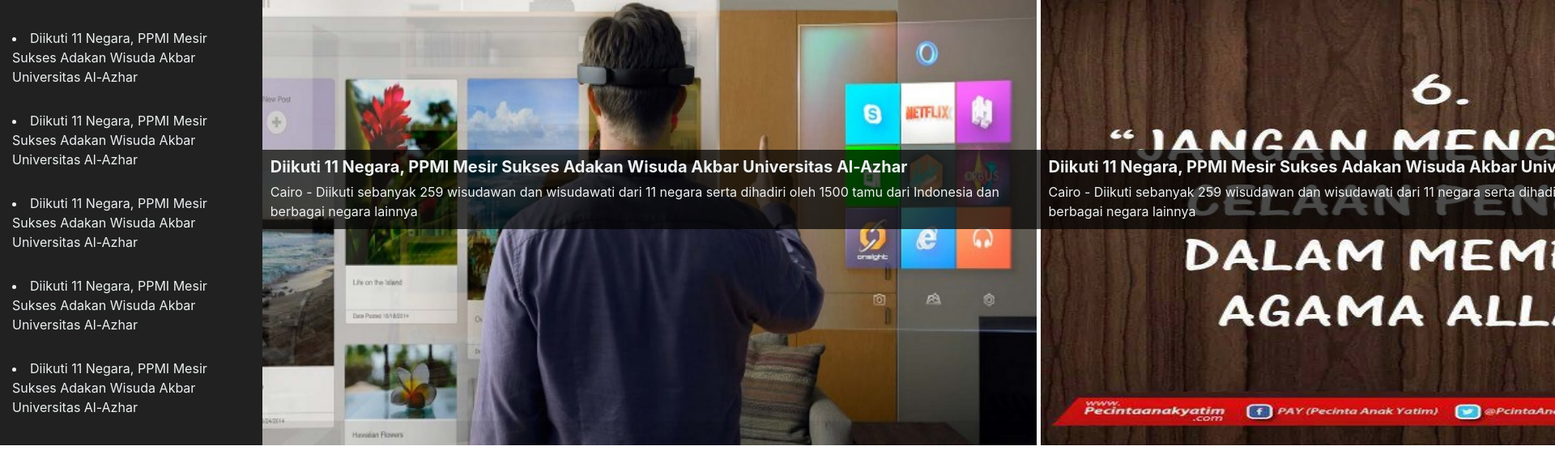
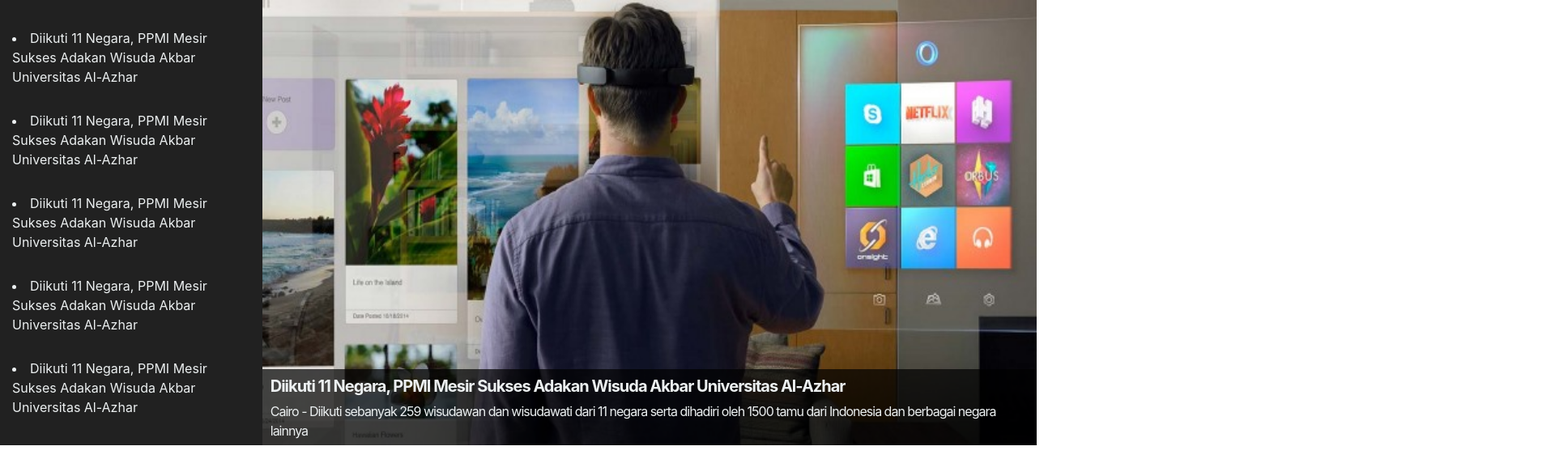
Before and after one commit to capt4ce/story_slider, a plain HTML site: page index.html in a window 1280 px wide. Shown: the top 588 px of the page at 81% size, 1920 px wide, since content can reach past the window. Drawn offline with Linux system fonts and the light colour scheme.

Commit message:
slides work

```diff
--- a/index.html
+++ b/index.html
@@ -53,6 +53,9 @@
 
         #slider-main>ul>li {
             display: inline;
+            margin: 0;
+            padding: 0;
+            letter-spacing: -1px
         }
 
         #slider-list {
@@ -75,6 +78,7 @@
             margin: auto;
             width: 100%;
             height: 100%;
+            vertical-align: initial;
         }
 
         .slider-description {
@@ -109,21 +113,25 @@
             {
                 title: 'Diikuti 11 Negara, PPMI Mesir Sukses Adakan Wisuda Akbar Universitas Al-Azhar',
                 description: 'Cairo - Diikuti sebanyak 259 wisudawan dan wisudawati dari 11 negara serta dihadiri oleh 1500 tamu dari Indonesia dan berbagai negara lainnya',
+                articleURL: '/post1',
                 imgURL: './images/1.jpg'
             },
             {
                 title: 'Diikuti 11 Negara, PPMI Mesir Sukses Adakan Wisuda Akbar Universitas Al-Azhar',
                 description: 'Cairo - Diikuti sebanyak 259 wisudawan dan wisudawati dari 11 negara serta dihadiri oleh 1500 tamu dari Indonesia dan berbagai negara lainnya',
+                articleURL: '/post1',
                 imgURL: './images/2.jpg'
             },
             {
                 title: 'Diikuti 11 Negara, PPMI Mesir Sukses Adakan Wisuda Akbar Universitas Al-Azhar',
                 description: 'Cairo - Diikuti sebanyak 259 wisudawan dan wisudawati dari 11 negara serta dihadiri oleh 1500 tamu dari Indonesia dan berbagai negara lainnya',
+                articleURL: '/post1',
                 imgURL: './images/3.jpg'
             },
             {
                 title: 'Diikuti 11 Negara, PPMI Mesir Sukses Adakan Wisuda Akbar Universitas Al-Azhar',
                 description: 'Cairo - Diikuti sebanyak 259 wisudawan dan wisudawati dari 11 negara serta dihadiri oleh 1500 tamu dari Indonesia dan berbagai negara lainnya',
+                articleURL: '/post1',
                 imgURL: './images/4.jpg'
             }
         ]
@@ -195,7 +203,7 @@
             if (idx > 4)
                 return;
             var elem =
-                "<a href='javascript:sliders[0].goTo(2)" + '' + "'><li id='playlist-" + idx + "' class='playlist'>\
+                "<a href='javascript:sliders[0].goTo(" + (idx) + ")" + '' + "'><li id='playlist-" + idx + "' class='playlist'>\
                         "+ val.title + "\
                     </li></a>"
             return elem
@@ -214,6 +222,11 @@
         $('#slider-main').each(function () {
             sliders.push(new Slider(this))
         })
+        $('#slider-main').css('overflow', 'initial')
+        setTimeout(function () {
+            $('#slider-main').css('overflow', 'hidden')
+        }, 0);
+
     })
 </script>
 
```
Also changed, not shown: test.html (+7 -0 lines).
